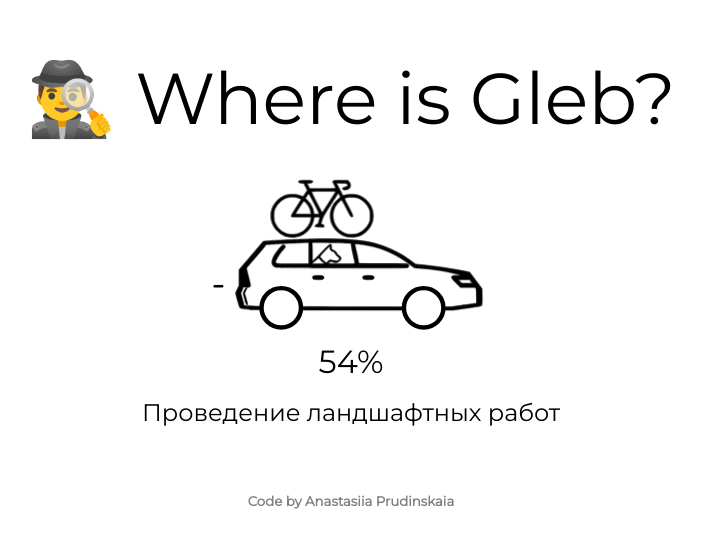
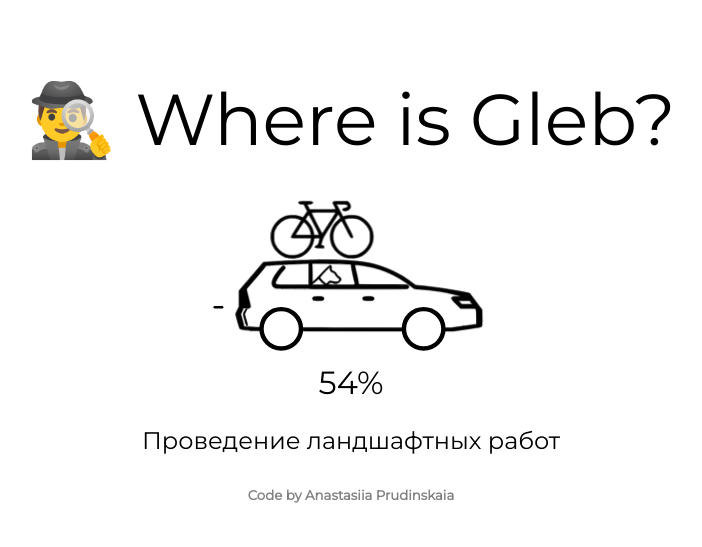
Before and after one commit to BulochkaBU/where-is-gleb, a React (Vite) app: page / in a window 1280 px wide. Shown: the part 115-662 px from the top of the page, without its empty margins (289-991 px from the left). Built offline with nearby package versions, Linux system fonts and the light colour scheme; no server answers.

Commit message:
updated styles, link api ymaps

```diff
--- a/index.html
+++ b/index.html
@@ -12,7 +12,7 @@
     <link rel="preconnect" href="https://fonts.gstatic.com" crossorigin />
     <link href="https://fonts.googleapis.com/css2?family=Montserrat&display=swap" rel="stylesheet" />
     <script
-      src="https://api-maps.yandex.ru/2.1?apikey=__VITE_YANDEX_MAPS_API_KEY__&lang=ru_RU"
+      src="https://api-maps.yandex.ru/2.1/?apikey=__VITE_YANDEX_MAPS_API_KEY__&lang=ru_RU"
       type="text/javascript"
     ></script>
   </head>
--- a/src/sass/promo.scss
+++ b/src/sass/promo.scss
@@ -17,14 +17,12 @@
 .subtitle {
   text-align: center;
   color: grey;
-  margin-top: 2.5rem;
+  margin: 0.5rem 0;
 }
 
 .message {
   text-align: center;
   font-size: 1.5rem;
-  margin-top: 1rem;
-  line-height: 2rem;
 }
 
 .percentage {
--- a/src/sass/styles.scss
+++ b/src/sass/styles.scss
@@ -8,3 +8,8 @@
 body {
   margin: 0;
 }
+
+h5 {
+  margin-block-start: 0;
+  margin-block-end: 0;
+}
```
